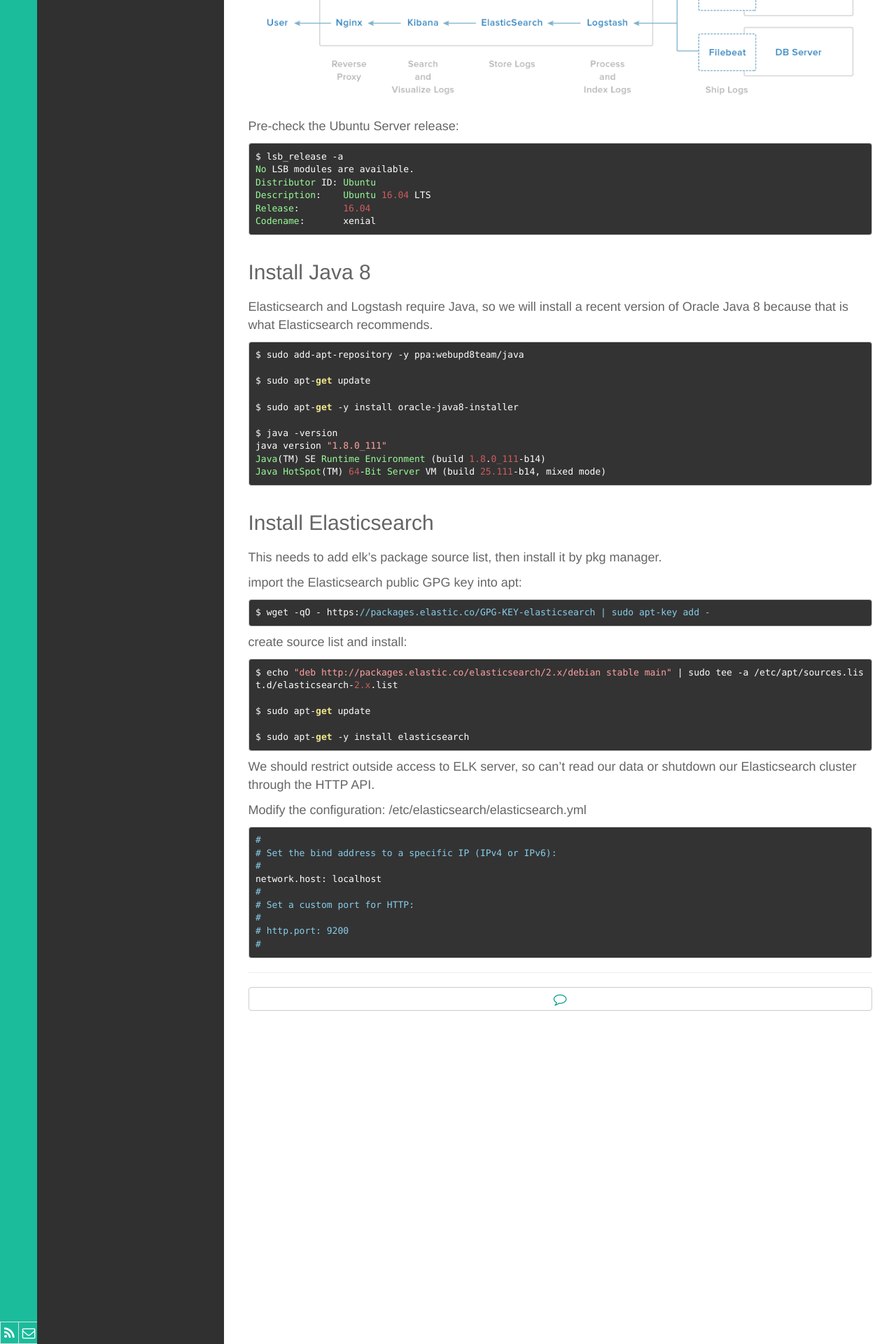
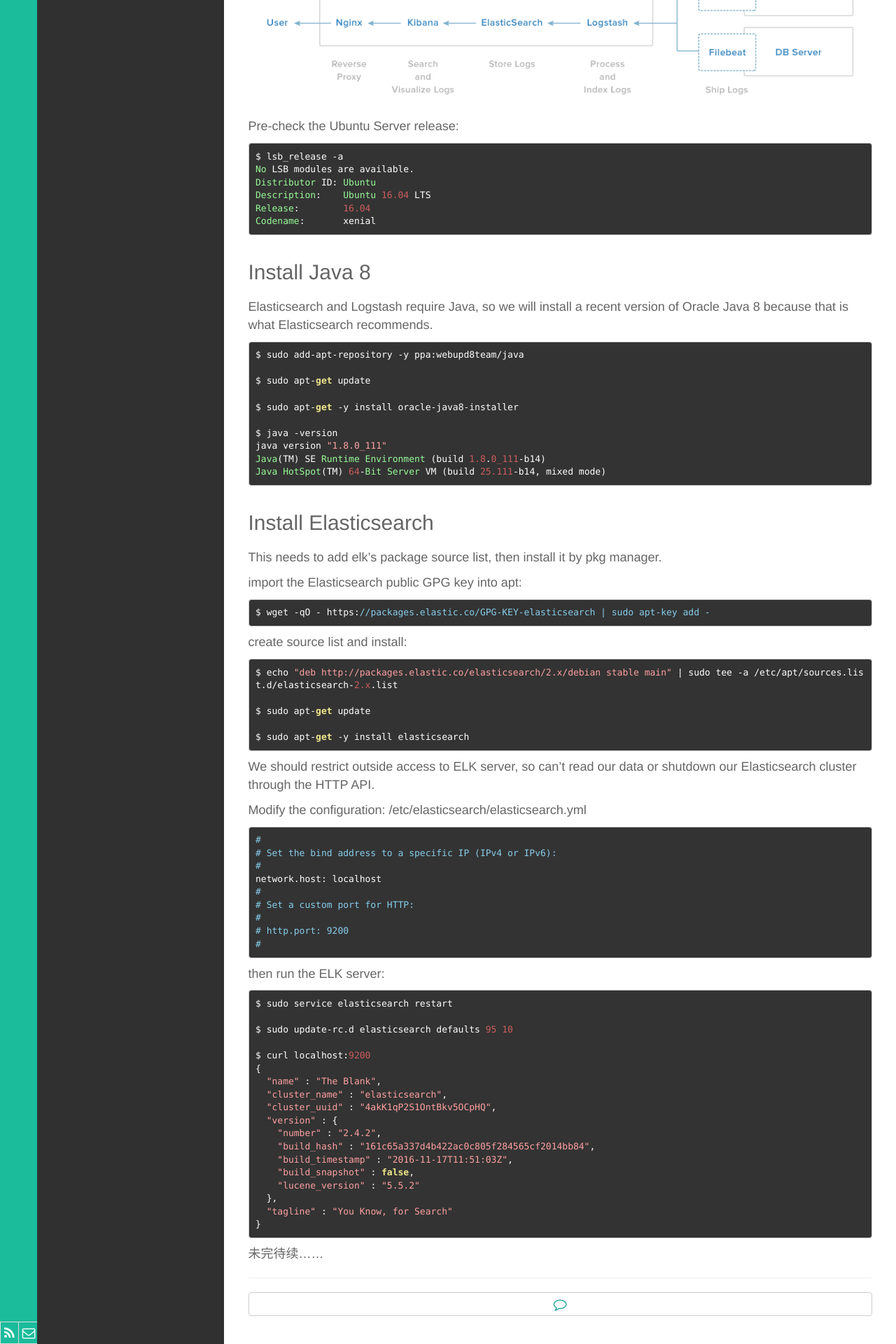
Before and after one commit to wenchma/wenchma.github.io, a Jekyll site: the page built from _posts/2016-12-12-how-to-setup-elk-stack.md, in a window 1280 px wide. Shown: the part 995-2915 px from the top of the page at 70% size. Built offline with Jekyll 4.4.1, drawn with Linux system fonts in a browser that asks for light colours.

Commit message:
To be continued

````diff
--- a/_posts/2016-12-12-how-to-setup-elk-stack.md
+++ b/_posts/2016-12-12-how-to-setup-elk-stack.md
@@ -88,3 +88,29 @@
 # http.port: 9200
 #
 ```
+
+then run the ELK server:
+
+```bash
+$ sudo service elasticsearch restart
+
+$ sudo update-rc.d elasticsearch defaults 95 10
+
+$ curl localhost:9200
+{
+  "name" : "The Blank",
+  "cluster_name" : "elasticsearch",
+  "cluster_uuid" : "4akK1qP2S1OntBkv5OCpHQ",
+  "version" : {
+    "number" : "2.4.2",
+    "build_hash" : "161c65a337d4b422ac0c805f284565cf2014bb84",
+    "build_timestamp" : "2016-11-17T11:51:03Z",
+    "build_snapshot" : false,
+    "lucene_version" : "5.5.2"
+  },
+  "tagline" : "You Know, for Search"
+}
+
+```
+
+未完待续......
````
